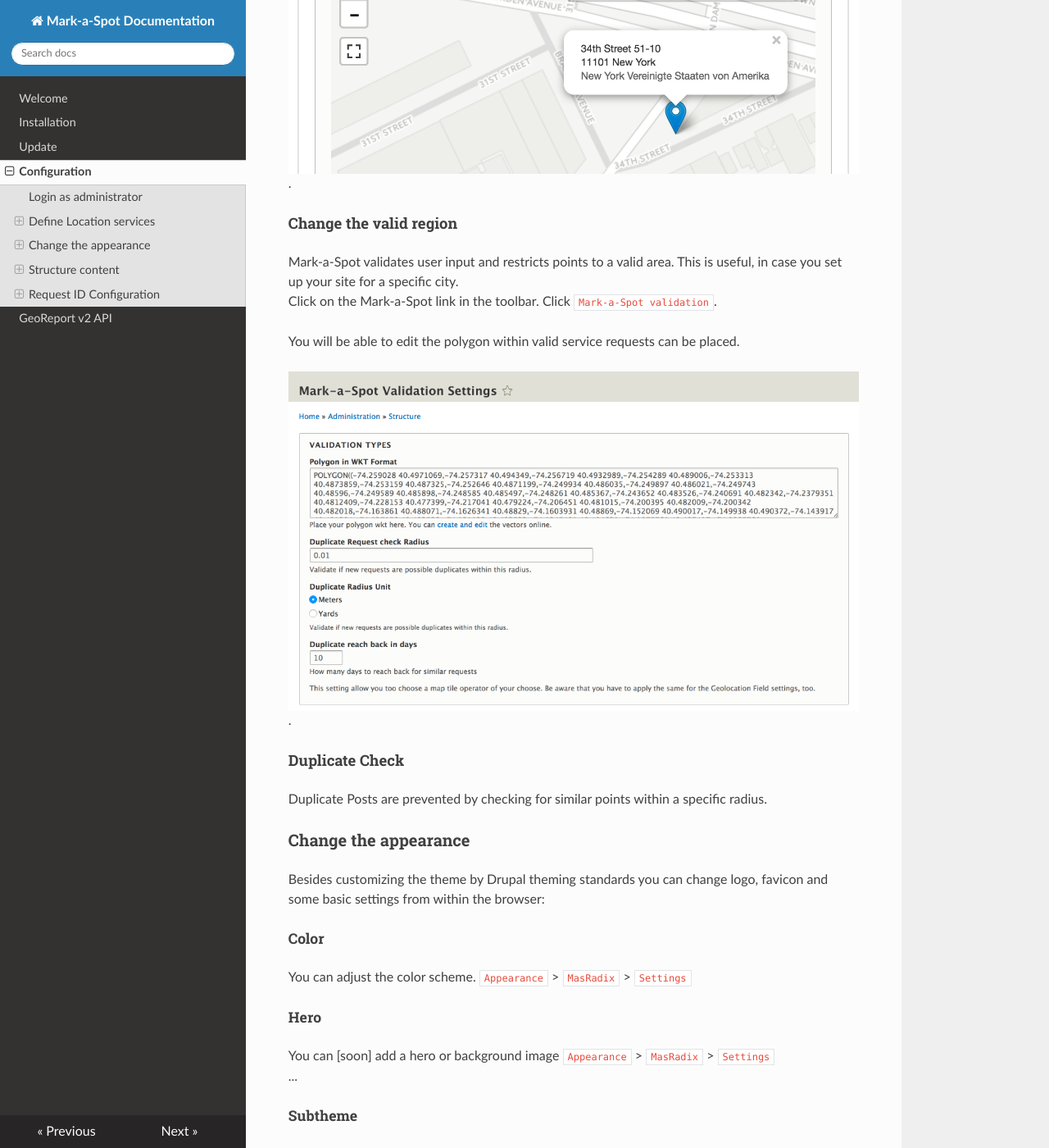
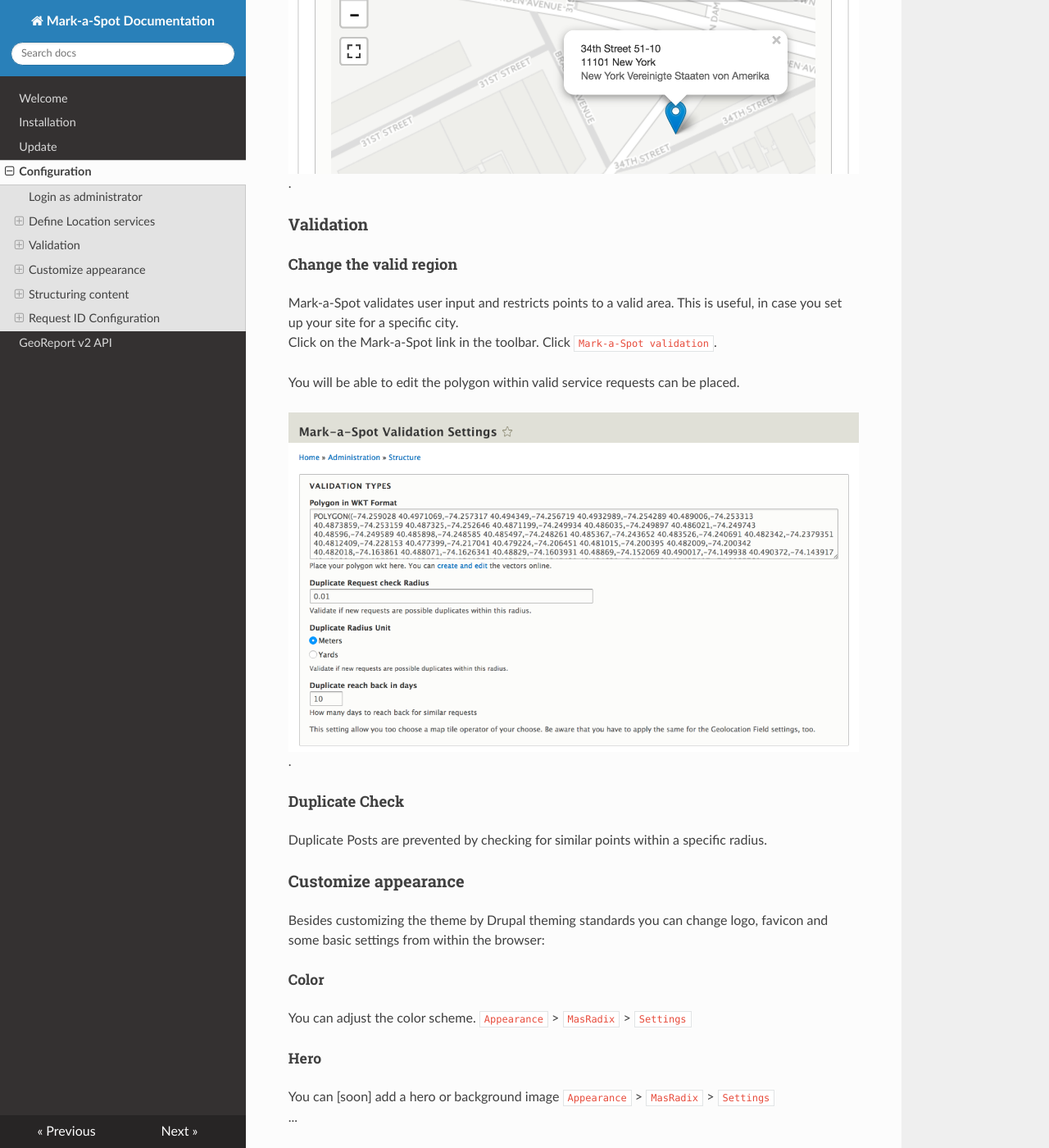
Before and after one commit to markaspot/docs, an MkDocs documentation site: the page built from docs/configuration.md, in a window 1280 px wide and 1400 px high, scrolled down 2297 px. Shown: the whole window at 82% size. Built offline with MkDocs 1.6.1, drawn with Linux system fonts in a browser that asks for light colours; nearby versions of some CDN libraries; old or Windows-style settings are respelled for this version of MkDocs; some of the changed text lies outside the part shown.

Commit message:
Add changelog, restructure validation section

```diff
--- a/docs/configuration.md
+++ b/docs/configuration.md
@@ -28,6 +28,8 @@ You may limit the street search results to a specific country or bounding box.
 Edit the Location field:
 ![Screenshot](img/location_field.png).
 
+### Validation
+
 #### Change the valid region
 Mark-a-Spot validates user input and restricts points to a valid area. This is useful, in case you set up your site for a specific city.
 Click on the Mark-a-Spot link in the toolbar. Click `Mark-a-Spot validation`.
@@ -38,7 +40,7 @@ You will be able to edit the polygon within valid service requests can be placed
 #### Duplicate Check
 Duplicate Posts are prevented by checking for similar points within a specific radius.
 
-### Change the appearance
+### Customize appearance
 
 Besides customizing the theme by Drupal theming standards you can change logo, favicon and some basic settings from within the browser:
 
@@ -53,7 +55,7 @@ You can [soon] add a hero or background image `Appearance` > `MasRadix` > `Setti
 
 If you need customization that need to override css or require sass code you can also add a subtheme and define masradix as a base theme. Please check out the [documentation at drupal.org](https://www.drupal.org/docs/8/theming-drupal-8/creating-a-drupal-8-sub-theme-or-sub-theme-of-sub-theme) for details.
 
-### Structure content
+### Structuring content
 
 Drupal is a content management which helps structuring your information with different features. You already have learned about content types. Those can be referenced by taxonomies which categorize or tag content. Mark-a-Spot uses taxonomies for categories.
 
```
Also changed, not shown: docs/update.md (+1 -0 lines).
